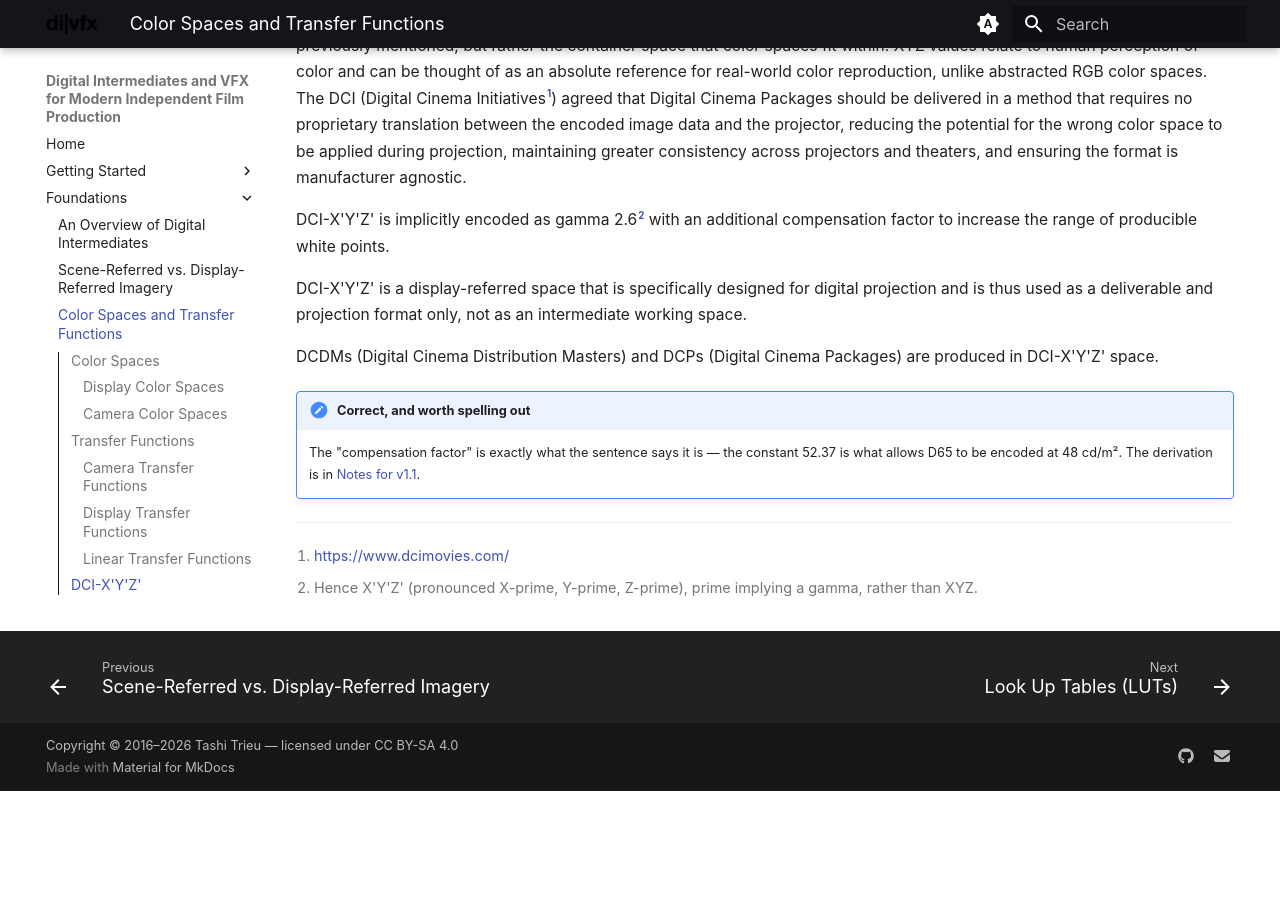
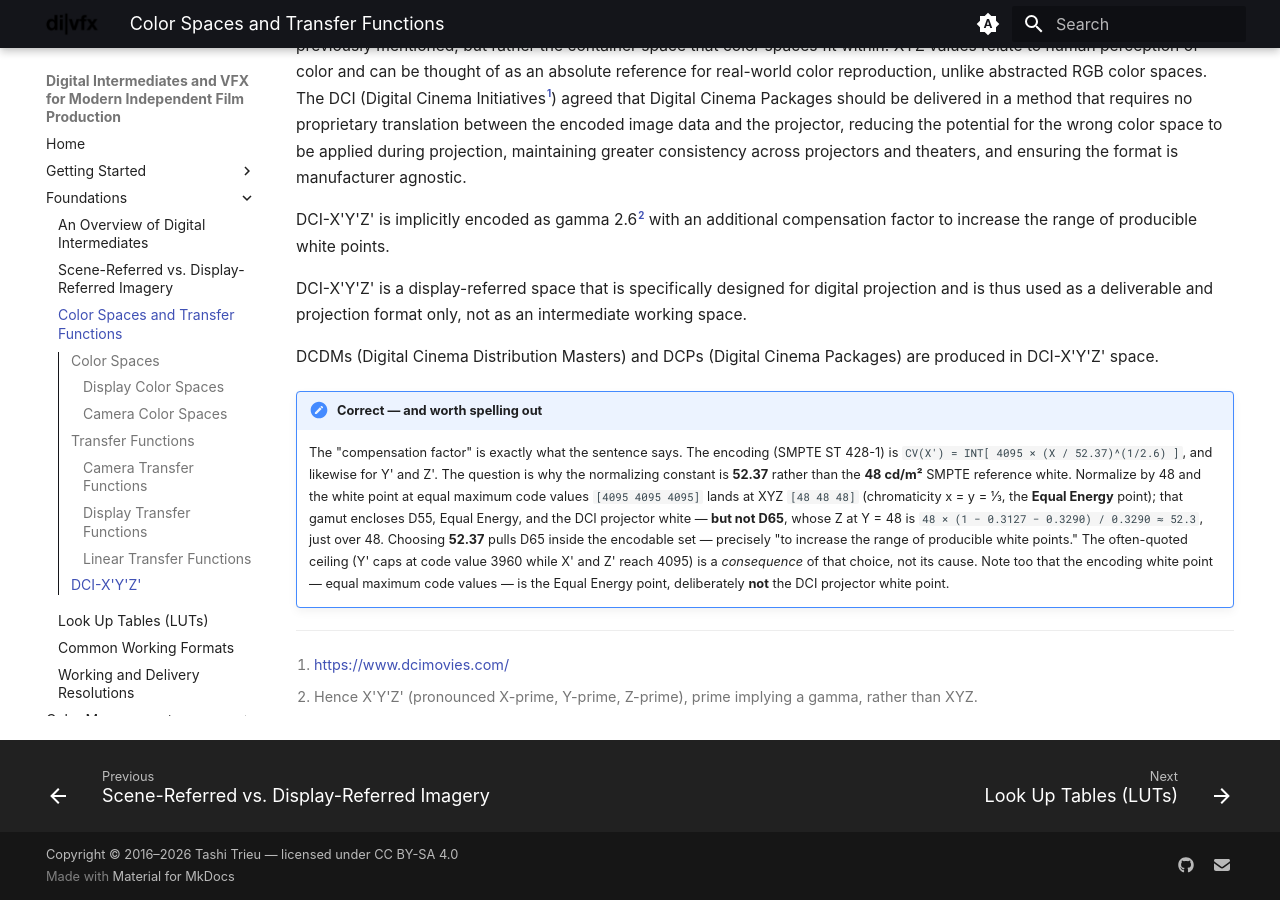
Before and after one commit to tashdor/divfx, an MkDocs documentation site: the page built from docs/color.md, in a window 1280 px wide and 900 px high, scrolled down 4582 px. Built offline with MkDocs 1.6.1 and Material for MkDocs 9.7.7, drawn with Linux system fonts in a browser that asks for light colours; the version menu is left out; before the commit the page ends 5373 px from its top, so only the background shows below that.

Commit message:
Close remaining errata: AV1/VVC codecs, DCI X'Y'Z' derivation inline, platform rebrands
- working-formats: add AV1 and H.266/VVC as downstream distribution codecs (not working formats)
- color.md: fold the DCI X'Y'Z' 52.37/D65 derivation and Equal Energy white-point distinction
  inline (was only linked to the notes page)
- production-workflow dailies: note PIX->Autodesk Flow Capture, DAX->CLEAR, Frame.io->Adobe
- v1.1-notes: drop the folded AV1/VVC bullets; mark the DCI clarification action Done

Co-Authored-By: Claude Opus 4.8 <noreply@anthropic.com>

```diff
--- a/docs/color.md
+++ b/docs/color.md
@@ -144,7 +144,15 @@ thus used as a deliverable and projection format only, not as an intermediate wo
 DCDMs (Digital Cinema Distribution Masters) and DCPs (Digital Cinema Packages) are produced
 in DCI-X'Y'Z' space.
 
-!!! note "Correct, and worth spelling out"
-    The "compensation factor" is exactly what the sentence says it is — the constant 52.37 is
-    what allows D65 to be encoded at 48 cd/m². The derivation is in
-    [Notes for v1.1](v1.1-notes.md#dci-xyz-encoding).
+!!! note "Correct — and worth spelling out"
+    The "compensation factor" is exactly what the sentence says. The encoding (SMPTE ST 428-1) is
+    `CV(X') = INT[ 4095 × (X / 52.37)^(1/2.6) ]`, and likewise for Y' and Z'. The question is why the
+    normalizing constant is **52.37** rather than the **48 cd/m²** SMPTE reference white. Normalize by
+    48 and the white point at equal maximum code values `[4095 4095 4095]` lands at XYZ `[48 48 48]`
+    (chromaticity x = y = ⅓, the **Equal Energy** point); that gamut encloses D55, Equal Energy, and
+    the DCI projector white — **but not D65**, whose Z at Y = 48 is
+    `48 × (1 − 0.3127 − 0.3290) / 0.3290 ≈ 52.3`, just over 48. Choosing **52.37** pulls D65 inside
+    the encodable set — precisely "to increase the range of producible white points." The often-quoted
+    ceiling (Y' caps at code value 3960 while X' and Z' reach 4095) is a *consequence* of that choice,
+    not its cause. Note too that the encoding white point — equal maximum code values — is the Equal
+    Energy point, deliberately **not** the DCI projector white point.
```
Also changed, not shown: docs/production-workflow.md (+4 -3 lines), docs/v1.1-notes.md (+3 -9 lines), docs/working-formats.md (+17 -0 lines).
